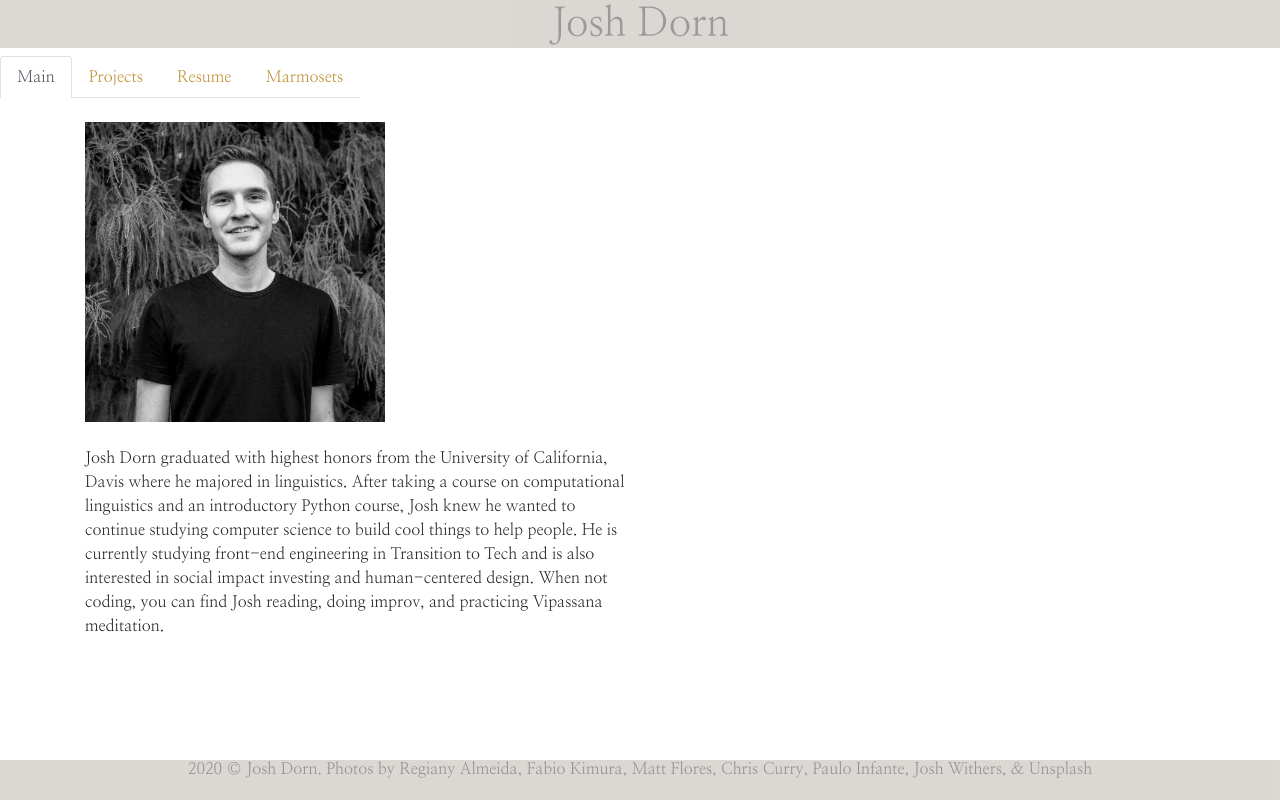
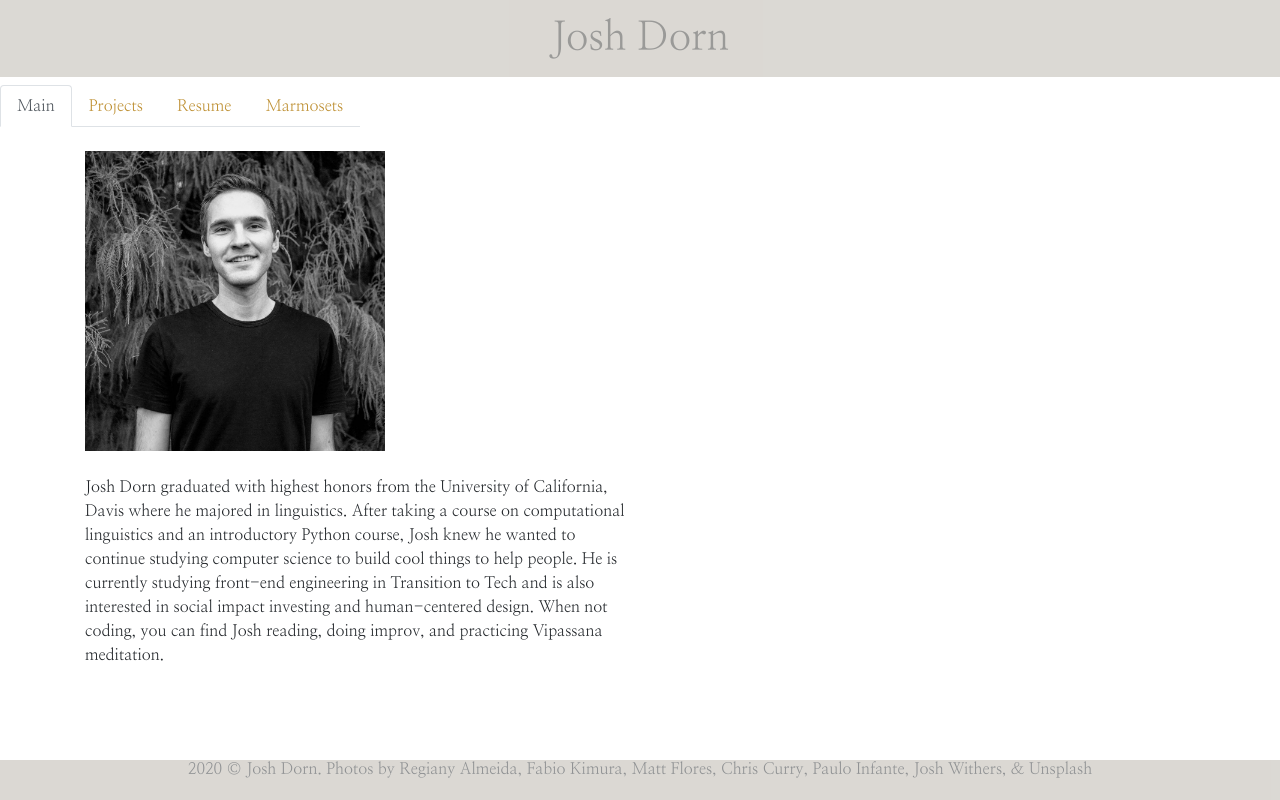
Before and after one commit to jrdorn/jrdorn.github.io, a React (Create React App) app: page / in a window 1280 px wide. Built offline with nearby package versions, Linux system fonts and the light colour scheme.

Commit message:
Header spacing

```diff
--- a/src/App.css
+++ b/src/App.css
@@ -72,3 +72,7 @@ footer {
 #time {
   width: 20em;
 }
+
+#top {
+  padding: 0.9rem;
+}
--- a/src/App.js
+++ b/src/App.js
@@ -46,7 +46,7 @@ function App() {
           </Row>
         </Container>
       </main>
-      <Footer />
+      <Footer/>
     </body>
   );
 }
--- a/src/components/footer.js
+++ b/src/components/footer.js
@@ -4,7 +4,7 @@ class Footer extends React.Component {
   render() {
     return (
       <footer>
-        <h6>
+        <h6 >
           2020 © Josh Dorn. Photos by Regiany Almeida, Fabio Kimura, Matt
           Flores, Chris Curry, Paulo Infante, Josh Withers, & Unsplash
         </h6>
--- a/src/components/navbar.js
+++ b/src/components/navbar.js
@@ -8,7 +8,6 @@ import Tabs from "react-bootstrap/Tabs";
 import Resume from "../docs/resume.pdf";
 
 import mar1 from "../img/mar1.jpg";
-
 
 
 export default function Navbar() {
```
